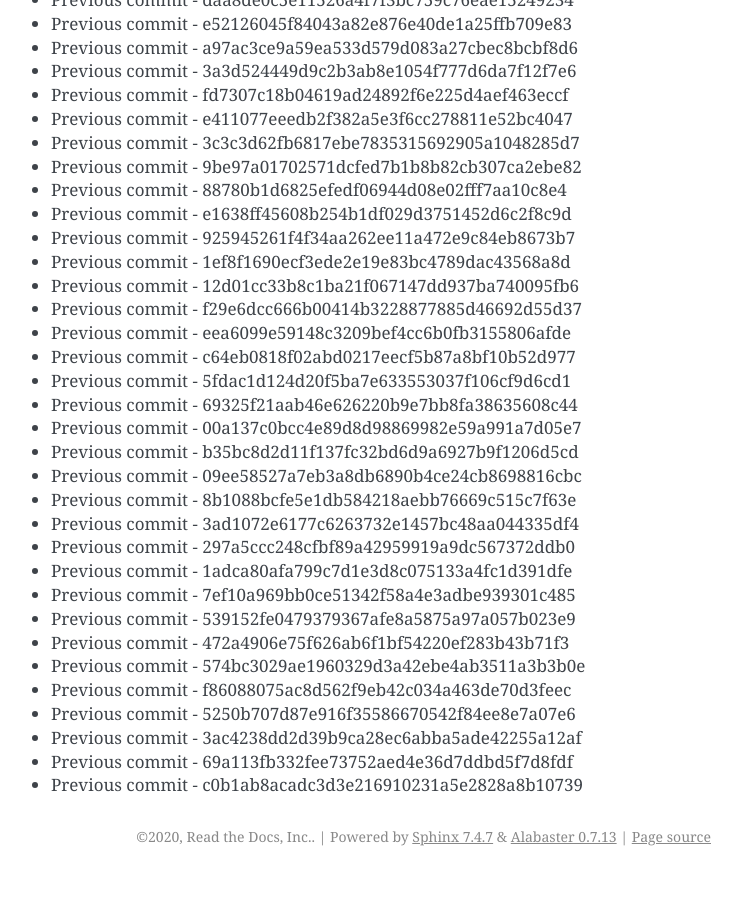
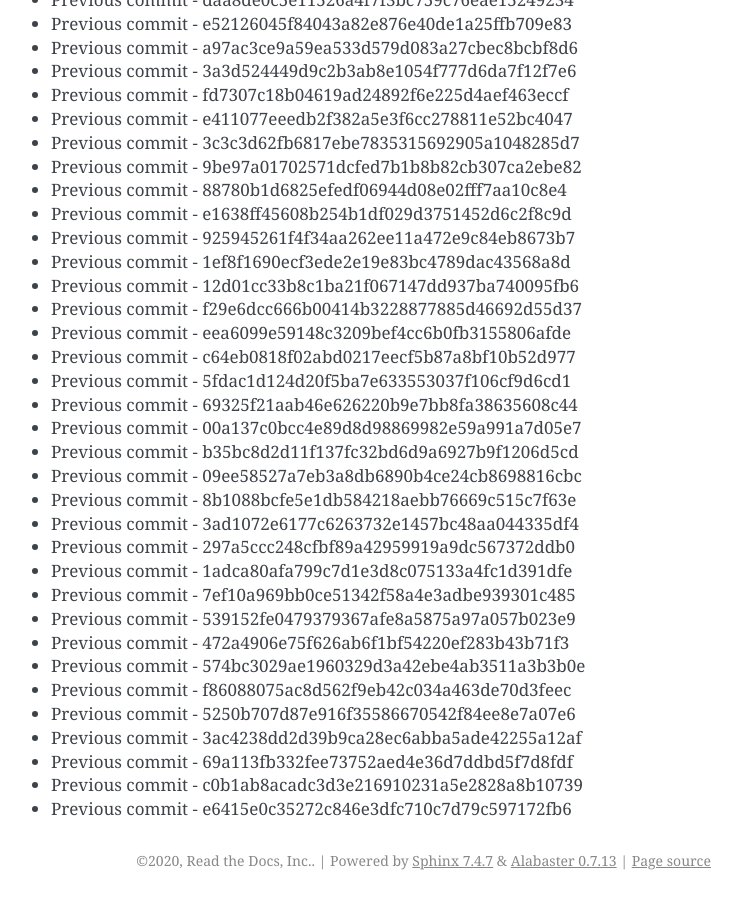
Before and after one commit to readthedocs/rtd-git-stresstest, a Sphinx documentation site: the page built from docs/updates.rst, in a window 1280 px wide and 900 px high, scrolled down 1060 px. Shown: the whole window, without its empty margins (399-1141 px from the left). Built offline with Sphinx 7.4.7, drawn with Linux system fonts in a browser that asks for light colours; before the commit the page ends 1936 px from its top, so only the background shows below that.

Commit message:
Generating commit from previous: e6415e0c35272c846e3dfc710c7d79c597172fb6

```diff
--- a/docs/updates.rst
+++ b/docs/updates.rst
@@ -76,3 +76,4 @@ It can be tested for any performance characteristics.
 * Previous commit - 3ac4238dd2d39b9ca28ec6abba5ade42255a12af
 * Previous commit - 69a113fb332fee73752aed4e36d7ddbd5f7d8fdf
 * Previous commit - c0b1ab8acadc3d3e216910231a5e2828a8b10739
+* Previous commit - e6415e0c35272c846e3dfc710c7d79c597172fb6
```
